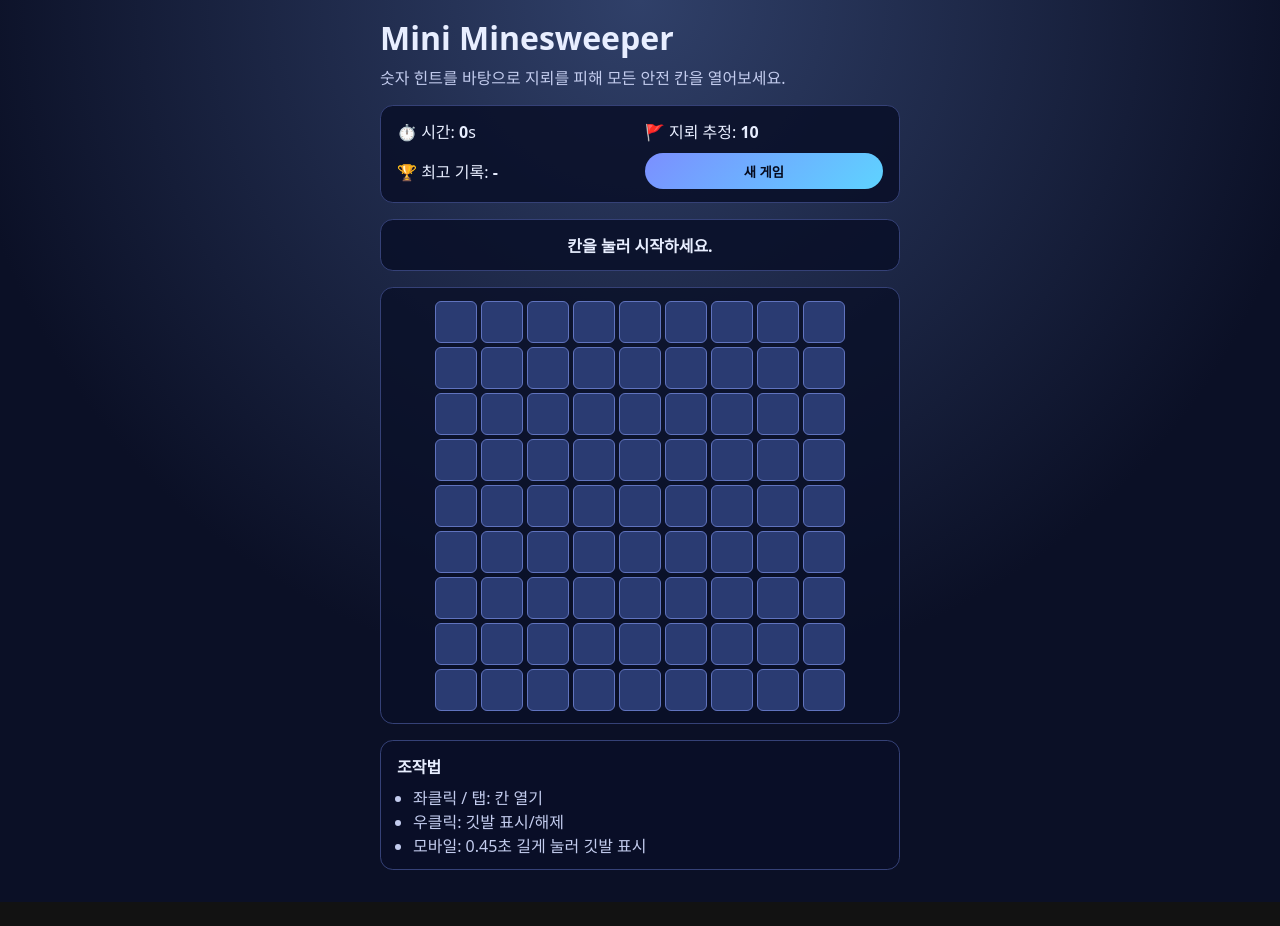
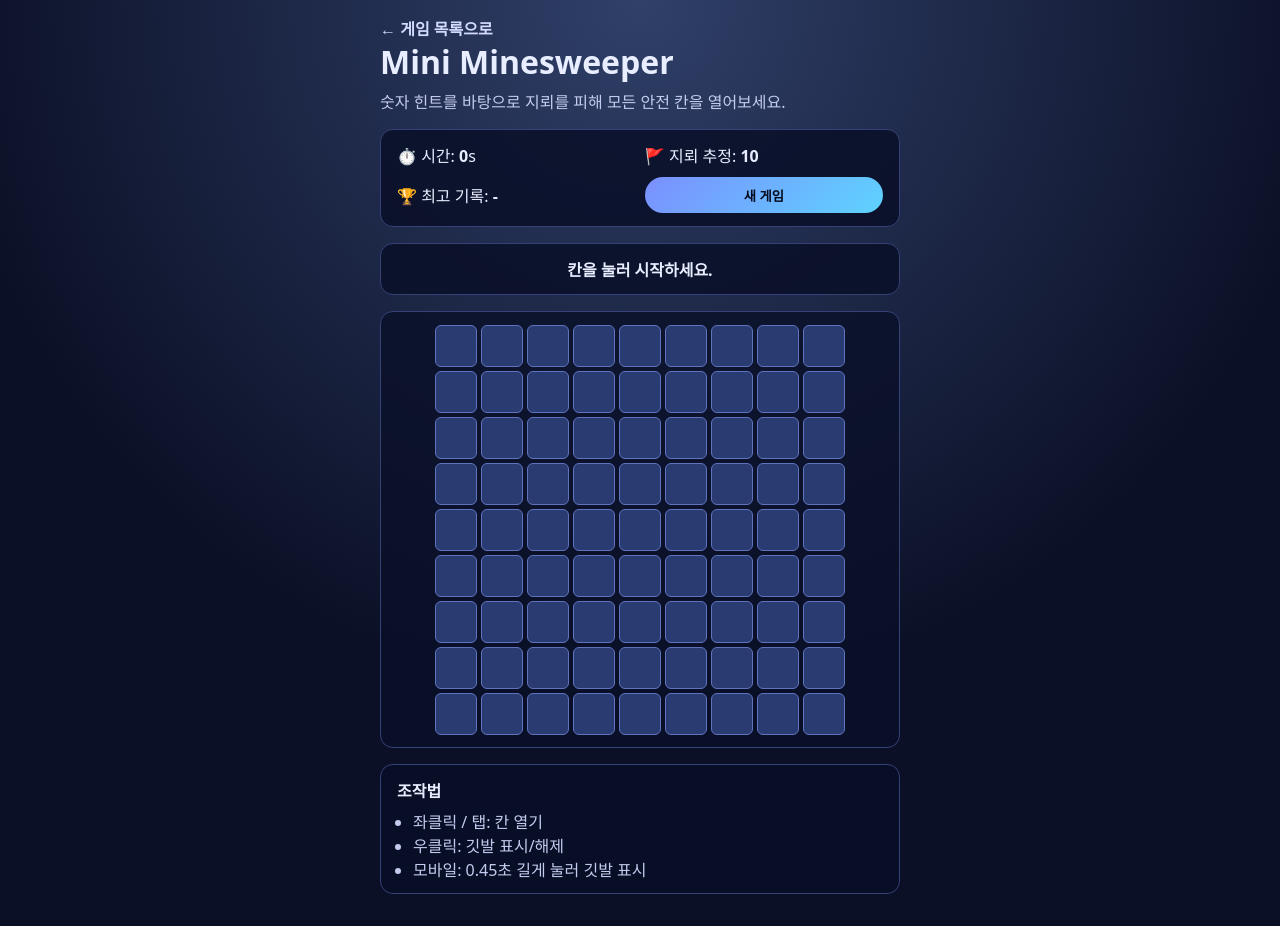
Before and after one commit to todd032/AI_PlayGround, a plain HTML site: page games/minesweeper/index.html in a window 1280 px wide. Before the commit the page ends 902 px from the top, so only its background shows below. Drawn offline with Linux system fonts and the light colour scheme.

Commit message:
feat: add back-to-list links in all games

```diff
--- a/games/meteor-dodge/styles.css
+++ b/games/meteor-dodge/styles.css
@@ -26,6 +26,17 @@ header h1 {
 header p {
   margin: 0.3rem 0 0;
   color: #c1c8e8;
+}
+
+
+.back-link {
+  color: #d3dcff;
+  text-decoration: none;
+  font-weight: 600;
+}
+
+.back-link:hover {
+  text-decoration: underline;
 }
 
 .hud {
--- a/games/minesweeper/index.html
+++ b/games/minesweeper/index.html
@@ -9,6 +9,7 @@
   <body>
     <main class="game-shell">
       <header>
+        <a class="back-link" href="../../index.html">← 게임 목록으로</a>
         <h1>Mini Minesweeper</h1>
         <p>숫자 힌트를 바탕으로 지뢰를 피해 모든 안전 칸을 열어보세요.</p>
       </header>
--- a/games/minesweeper/styles.css
+++ b/games/minesweeper/styles.css
@@ -31,6 +31,17 @@ h1 {
 header p {
   margin: 0.4rem 0 0;
   color: #c3ccee;
+}
+
+
+.back-link {
+  color: #d3dcff;
+  text-decoration: none;
+  font-weight: 600;
+}
+
+.back-link:hover {
+  text-decoration: underline;
 }
 
 .hud,
```
Also changed, not shown: games/meteor-dodge/index.html (+1 -0 lines).
